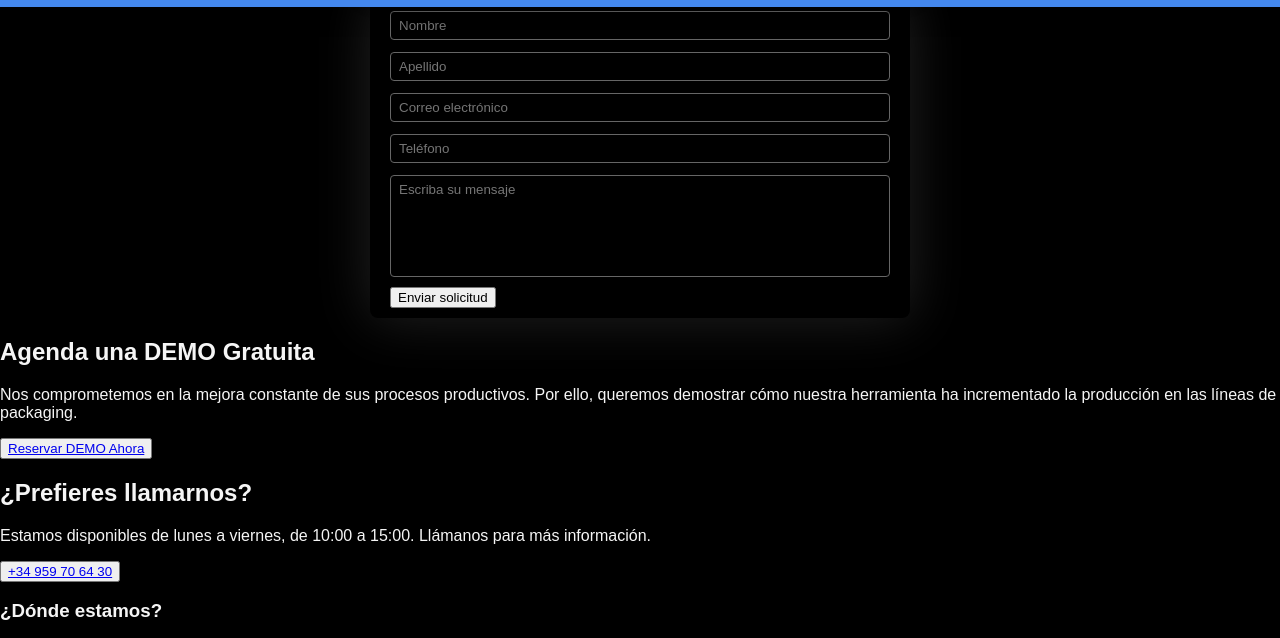
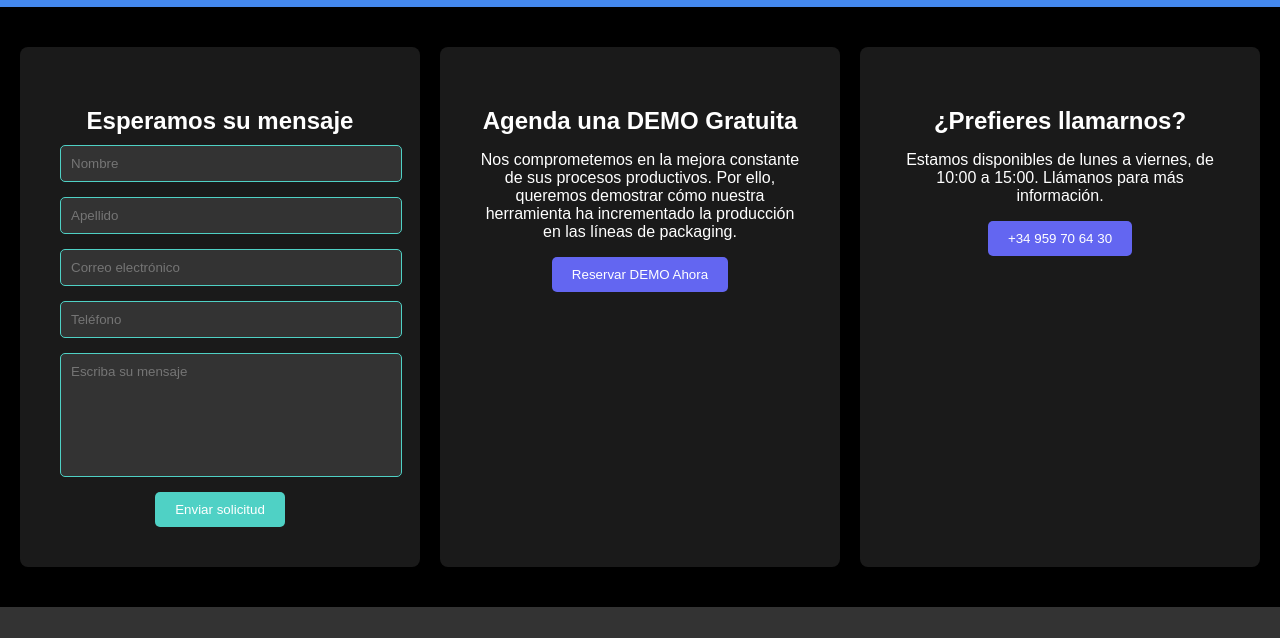
Before and after one commit to KixPz/KixPz.github.io, a plain HTML site: page ContactPage.html in a window 1280 px wide. Shown: the part 103-741 px from the top of the page. Drawn offline with nearby package versions, Linux system fonts and the light colour scheme.

Commit message:
Update ContactStyle.css

```diff
--- a/ContactStyle.css
+++ b/ContactStyle.css
@@ -1,32 +1,36 @@
-html,
+/* Estilo general */
 body {
     margin: 0;
-    padding: 0;
-    overflow-x: hidden;
+    font-family: Arial, sans-serif;
+    background-color: #000;
+    color: #fff;
 }
 
-body {
-    font-family: Arial, sans-serif;
-    color: whitesmoke;
-    background-color: #000000;
-    box-sizing: border-box;
+h1, h2, h3 {
+    font-weight: bold;
+    margin-bottom: 10px;
 }
 
-/* Cabecera */
+/*########################################## Cabecera ##################################### */
 header {
     width: 100%;
     position: fixed;
     z-index: 1000;
     max-width: 100vw;
+
 }
 
 .nav {
     background-color: #48e;
     display: flex;
+    /* Convierte el contenedor en flex */
     flex-wrap: wrap;
     align-items: center;
+    /* Centra verticalmente los elementos */
     justify-content: center;
+    /* Centra horizontalmente los elementos */
     padding: 10px 20px;
+    /* Añade padding para un poco de espacio a los lados */
     box-shadow: 0 0 25px #0006;
 }
 
@@ -34,10 +38,13 @@ header {
     margin: 0;
     padding: 0;
     list-style: none;
+    /* Para eliminar los puntos de la lista */
+    text-align: end;
     display: flex;
+    /* Cambia para un diseño flexible */
     align-items: center;
+    /* Centra verticalmente los elementos */
     flex-wrap: wrap;
-    text-align: end;
 }
 
 .nav__item {
@@ -54,21 +61,27 @@ header {
     background-color: #59e;
 }
 
-.nav_main_link {
-    border-bottom: solid 2px #fff;
+.nav_main_link
+{
+    border-bottom:solid 2px #fff;
 }
 
 #logo-header {
     align-items: center;
+    /* Alinea verticalmente el logo */
     height: 70px;
 }
 
 @media (max-width: 767px) {
     .nav__list__container {
         display: flex;
+        /* Hace que el contenido en el interior sea flexible */
         flex-direction: row;
+        /* Cambia la dirección de los bloques a una columna en dispositivos móviles */
         align-items: center;
+        /* Centra los bloques horizontalmente */
         gap: 10px 20px;
+        /* Espacio entre los items de la lista*/
         width: 100%;
         justify-content: center;
         margin-top: 5%;
@@ -81,123 +94,276 @@ header {
     #logo-header {
         margin: auto;
     }
+
+
+
 }
 
-#introduction {
-    height: 650px;
-    width: 100%;
-    display: flex;
-    margin-top: var(--main-header-height);
-    background-color: rgba(124, 173, 233, 0.94);
-    justify-content: center;
-    background-image: linear-gradient(rgba(8, 109, 167, 0.46), rgba(255, 255, 255, 0.307)), url("https://th.bing.com/th/id/OIP.D6T-BRr6IEAwc-XtLwic2AHaE8?w=272&h=182&c=7&r=0&o=5&dpr=1.3&pid=1.7");
-    background-repeat: no-repeat;
-    background-size: cover;
-    background-position: center;
-    background-attachment: fixed;
-    padding: 20px 0;
+/* Contenido principal */
+.main-content {
+    display: grid;
+    grid-template-columns: repeat(3, 1fr);
+    gap: 20px;
+    padding: 40px 20px;
 }
 
-.introduction__grid {
-    align-self: center;
-    display: grid;
-    grid-template-columns: repeat(5, 1fr);
-    grid-template-rows: repeat(5, 1fr);
-    gap: 0px;
+.contact-block, .info-block, .call-block {
+    margin-top: var(--main-header-height);
+    background-color: #1a1a1a;
+    padding: 40px;
+    border-radius: 8px;
+    text-align: center;
+    box-shadow: 0 4px 6px rgba(0, 0, 0, 0.5);
 }
 
-.grid__item-1 { grid-area: 1 / 1 / 4 / 4; display: flex; justify-content: center; align-items: center; }
-.grid__item-2 { grid-area: 1 / 4 / 6 / 6; display: flex; align-items: center; border-left: solid 2px #ffffff; padding: 2px; }
-.grid__item-3 { grid-area: 4 / 1 / 6 / 4; display: flex; justify-content: center; }
-
-.grid__item-1 h1 { border-bottom: solid #ffffff; padding-bottom: 10px; width: 50%; }
-.grid__item-2 h2 { text-align: end; width: 40%; font-weight: lighter; white-space: pre-wrap; }
-.grid__item-3 p { width: 50%; }
-
-/* Estilos para el formulario */
-.form__flex-box{display: flex;flex-direction: row; gap: 80px;width: 100%; margin: 300px 0; align-items: center; justify-content: center;}
-
-.formulari__text-info{ width: 30em; padding-top: 0;}
-
-.formulari__text-info h3
-{
-    border-bottom: solid #ffffff 2px;
-    width: fit-content;
-    padding: 30px 0;
-    margin-bottom: 40px;
+/* Formulario */
+.form input, .form textarea {
+    display: block;
+    width: 100%;
+    margin-bottom: 15px;
+    padding: 10px;
+    background: #333;
+    border: 1px solid #4fd1c5;
+    color: #fff;
+    border-radius: 5px;
 }
 
-.formulari__text-info ul
+.form textarea
 {
-    padding-left:0;
-    list-style-position:inside;
-    list-style-type: circle;
-    margin-bottom: 3% ;
+    max-width: 100%; resize: none; font-family: sans-serif; min-width: 100%; min-height: 102px;
 }
 
-.formulari__text-info ul li
-{
-    margin: 10px 0;
+.form button {
+    background-color: #4fd1c5;
+    color: #fff;
+    padding: 10px 20px;
+    border: none;
+    border-radius: 5px;
+    cursor: pointer;
 }
 
-
-form
-{
-background-color:transparent;
-padding:  10px 20px;
-max-width: 500px;
-margin: auto;
-box-shadow: 0 0 55px #fff2;
-margin-top: 50px;
-border-radius: 8px;
-font-size: 16px;
+.form button:hover {
+    background-color: #38b2ac;
 }
 
-input,area,select,textarea
-{
-width: 100%;
-box-sizing: border-box;
-padding: 6px 8px;
-border: none;
-border: solid 1px #666;
-box-shadow: 0 0 15px #0003;
-background-color: transparent;
-border-radius: 4px;
-color: #ddd;
-margin: 6px 0;
+/* Botones generales */
+.btn {
+    background-color: #6366f1;
+    color: #fff;
+    padding: 10px 20px;
+    border: none;
+    border-radius: 5px;
+    cursor: pointer;
 }
 
-fieldset{margin: 10px 0 ; border: 1px solid #ddd6; border-radius: 0% 5px;}
-
-legend{padding: 0 6px; font-family: sans-serif;}
-
-textarea{max-width: 100%; resize: none; font-family: sans-serif; min-width: 100%; min-height: 102px;}
-
-#submit-button
-{
-    width: 100%;
+.btn:hover {
+    background-color: #4c51bf;
 }
 
-#submit-button:hover
-{
-    background-color: #504e4e;
+/* Pie de página */
+.footer {
+    display: grid;
+    grid-template-columns: repeat(3, 1fr);
+    gap: 20px;
+    padding: 40px 20px;
+    background-color: #333;
+    text-align: center;
 }
 
-.container {  display: grid;
-    grid-template-columns: repeat(2, 1fr);
-    grid-template-rows: repeat(3, 1fr);
-    grid-auto-rows: 1fr;
-    gap: 1em 1em;
-    grid-auto-flow: column;
-    justify-content: start;
+.footer h3 {
+    margin-bottom: 15px;
 }
 
-.FormPlace { grid-area: 1 / 1 / 3 / 2; }
+.footer .btn {
+    margin-top: 10px;
+}
 
-.Demo { grid-area: 1 / 2 / 2 / 3; }
+button a
+{
+    text-decoration: none;
+    color: #fff;
+}/* Estilo general */
+body {
+    margin: 0;
+    font-family: Arial, sans-serif;
+    background-color: #000;
+    color: #fff;
+}
 
-.Call-Us { grid-area: 2 / 2 / 3 / 3; }
+h1, h2, h3 {
+    font-weight: bold;
+    margin-bottom: 10px;
+}
 
-.Where-we-are { grid-area: 3 / 1 / 4 / 2; }
+/*########################################## Cabecera ##################################### */
+header {
+    width: 100%;
+    position: fixed;
+    z-index: 1000;
+    max-width: 100vw;
 
-.We-expect-meet-you-here { grid-area: 3 / 2 / 4 / 3; }
+}
+
+.nav {
+    background-color: #48e;
+    display: flex;
+    /* Convierte el contenedor en flex */
+    flex-wrap: wrap;
+    align-items: center;
+    /* Centra verticalmente los elementos */
+    justify-content: center;
+    /* Centra horizontalmente los elementos */
+    padding: 10px 20px;
+    /* Añade padding para un poco de espacio a los lados */
+    box-shadow: 0 0 25px #0006;
+}
+
+.nav__list {
+    margin: 0;
+    padding: 0;
+    list-style: none;
+    /* Para eliminar los puntos de la lista */
+    text-align: end;
+    display: flex;
+    /* Cambia para un diseño flexible */
+    align-items: center;
+    /* Centra verticalmente los elementos */
+    flex-wrap: wrap;
+}
+
+.nav__item {
+    padding: 10px 20px;
+}
+
+.nav__link {
+    color: #FFF;
+    text-decoration: none;
+    font-size: large;
+}
+
+.nav__item:hover {
+    background-color: #59e;
+}
+
+.nav_main_link
+{
+    border-bottom:solid 2px #fff;
+}
+
+#logo-header {
+    align-items: center;
+    /* Alinea verticalmente el logo */
+    height: 70px;
+}
+
+@media (max-width: 767px) {
+    .nav__list__container {
+        display: flex;
+        /* Hace que el contenido en el interior sea flexible */
+        flex-direction: row;
+        /* Cambia la dirección de los bloques a una columna en dispositivos móviles */
+        align-items: center;
+        /* Centra los bloques horizontalmente */
+        gap: 10px 20px;
+        /* Espacio entre los items de la lista*/
+        width: 100%;
+        justify-content: center;
+        margin-top: 5%;
+    }
+
+    .nav__item {
+        padding: 10px 5px;
+    }
+
+    #logo-header {
+        margin: auto;
+    }
+
+
+
+}
+
+/* Contenido principal */
+.main-content {
+    display: grid;
+    grid-template-columns: repeat(3, 1fr);
+    gap: 20px;
+    padding: 40px 20px;
+}
+
+.contact-block, .info-block, .call-block {
+    margin-top: var(--main-header-height);
+    background-color: #1a1a1a;
+    padding: 40px;
+    border-radius: 8px;
+    text-align: center;
+    box-shadow: 0 4px 6px rgba(0, 0, 0, 0.5);
+}
+
+/* Formulario */
+.form input, .form textarea {
+    display: block;
+    width: 100%;
+    margin-bottom: 15px;
+    padding: 10px;
+    background: #333;
+    border: 1px solid #4fd1c5;
+    color: #fff;
+    border-radius: 5px;
+}
+
+.form textarea
+{
+    max-width: 100%; resize: none; font-family: sans-serif; min-width: 100%; min-height: 102px;
+}
+
+.form button {
+    background-color: #4fd1c5;
+    color: #fff;
+    padding: 10px 20px;
+    border: none;
+    border-radius: 5px;
+    cursor: pointer;
+}
+
+.form button:hover {
+    background-color: #38b2ac;
+}
+
+/* Botones generales */
+.btn {
+    background-color: #6366f1;
+    color: #fff;
+    padding: 10px 20px;
+    border: none;
+    border-radius: 5px;
+    cursor: pointer;
+}
+
+.btn:hover {
+    background-color: #4c51bf;
+}
+
+/* Pie de página */
+.footer {
+    display: grid;
+    grid-template-columns: repeat(3, 1fr);
+    gap: 20px;
+    padding: 40px 20px;
+    background-color: #333;
+    text-align: center;
+}
+
+.footer h3 {
+    margin-bottom: 15px;
+}
+
+.footer .btn {
+    margin-top: 10px;
+}
+
+button a
+{
+    text-decoration: none;
+    color: #fff;
+}
```
